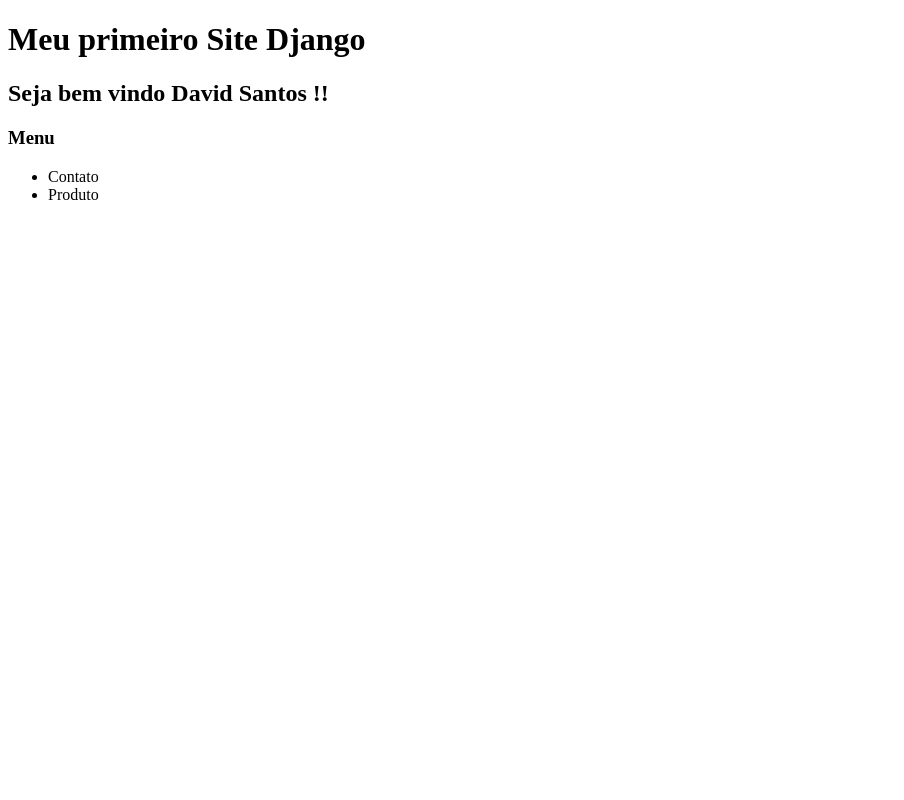
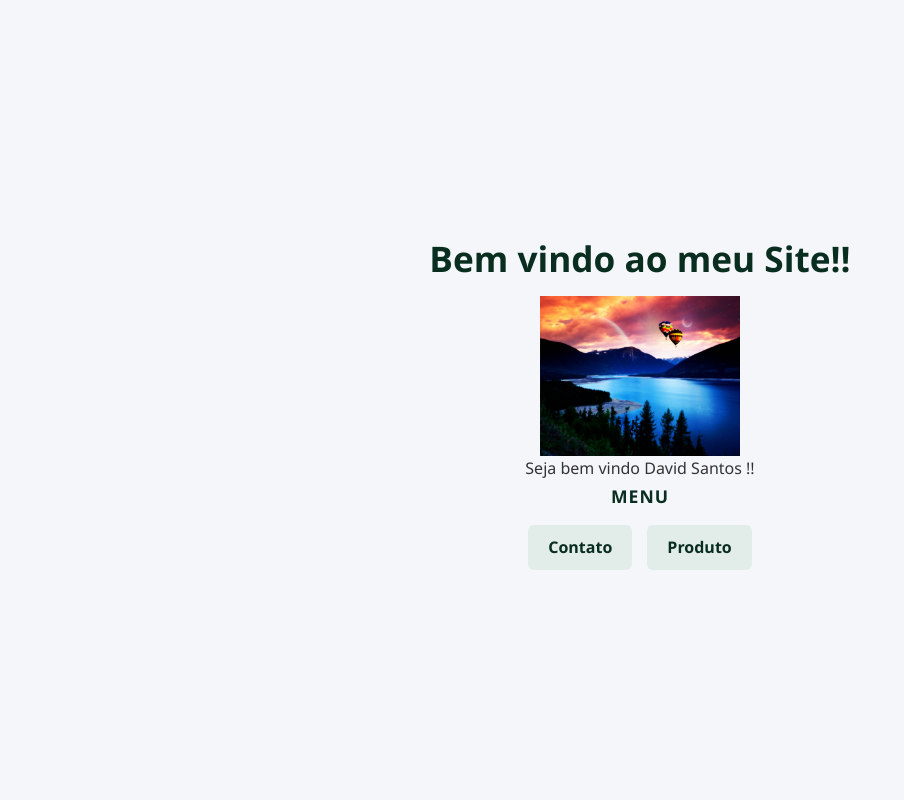
Before and after one commit to davidsansilva/MeuSite2, a Django app: page / in a window 1280 px wide. Shown: the whole page, without its empty margins (0-904 px from the left). Run offline with Django 5.2, Linux system fonts and the light colour scheme.

Commit message:
Inclusão de arquivos estaticos

```diff
--- /dev/null
+++ b/MeuApp/static/css/estilos.css
@@ -0,0 +1,83 @@
+/* Configurações Globais / Reset básico */
+* {
+    margin: 0;
+    padding: 0;
+    box-sizing: border-box;
+}
+
+body {
+    font-family: 'Segoe UI', Tahoma, Geneva, Verdana, sans-serif;
+    background-color: #f4f6f9;
+    color: #333;
+    line-height: 1.6;
+    display: flex;
+    flex-direction: column;
+    align-items: center;
+    justify-content: center;
+    min-height: 100vh;
+    padding: 20px;
+}
+
+/* Container Principal (Card) */
+.container {
+    background-color: #ffffff;
+    padding: 40px;
+    border-radius: 12px;
+    box-shadow: 0 8px 24px rgba(0, 0, 0, 0.05);
+    text-align: center;
+    max-width: 500px;
+    width: 100%;
+}
+
+/* Títulos */
+h1 {
+    color: #092e20;
+    /* Verde característico do Django */
+    font-size: 2.2rem;
+    margin-bottom: 10px;
+    font-weight: 700;
+}
+
+h2 {
+    color: #555;
+    font-size: 1.3rem;
+    font-weight: 400;
+    margin-bottom: 30px;
+}
+
+h3 {
+    color: #092e20;
+    font-size: 1.1rem;
+    text-transform: uppercase;
+    letter-spacing: 1px;
+    margin-bottom: 15px;
+    position: relative;
+}
+
+/* Menu / Lista */
+ul {
+    list-style: none;
+    display: flex;
+    justify-content: center;
+    gap: 15px;
+}
+
+li a {
+    display: inline-block;
+    text-decoration: none;
+    color: #092e20;
+    background-color: #e2ece9;
+    padding: 10px 20px;
+    border-radius: 6px;
+    font-weight: 600;
+    transition: all 0.3s ease;
+    cursor: pointer;
+}
+
+/* Efeito Hover (passar o mouse) nos botões */
+li a:hover {
+    background-color: #092e20;
+    color: #ffffff;
+    transform: translateY(-2px);
+    box-shadow: 0 4px 12px rgba(9, 46, 32, 0.2);
+}
--- /dev/null
+++ b/MeuApp/static/js/scripts.js
@@ -0,0 +1,9 @@
+// 1. Seleciona o elemento diretamente pela tag 'h1'
+const titulo = document.querySelector('h1');
+
+// 2. Adiciona o Event Listener para o evento de clique duplo ('dblclick')
+titulo.addEventListener('dblclick', function () {
+    // 3. Altera a cor de fundo do body para azul
+    document.body.style.backgroundColor = 'royalblue';
+    alert('ALERTA: VOCÊ CLICOU ERRADO!!');
+});
--- a/MeuApp/templates/contato.html
+++ b/MeuApp/templates/contato.html
@@ -1,9 +1,11 @@
+{% load static %}
 <!DOCTYPE html>
 <html lang="pt-br">
 <head>
     <meta charset="UTF-8">
     <meta name="viewport" content="width=device-width, initial-scale=1.0">
     <title>Contato</title>
+    <link rel="stylesheet" href="{% static '/css/estilos.css' %}" />
 </head>
 <body>
     <h1>Contato</h1>
--- a/MeuApp/templates/home.html
+++ b/MeuApp/templates/home.html
@@ -1,17 +1,25 @@
+{% load static %}
 <!DOCTYPE html>
 <html lang="pt-br">
 <head>
     <meta charset="UTF-8">
     <meta name="viewport" content="width=device-width, initial-scale=1.0">
     <title>Página Incial</title>
+    <link rel="stylesheet" href="{% static '/css/estilos.css' %}" />
+
 </head>
 <body>
-    <h1>Meu primeiro Site Django</h1>
+    <h1>Bem vindo ao meu Site!!</h1>
+    <img src="{% static '/img/foto.png' %}" width="200"
+
     <h2>Seja bem vindo {{ nome }} {{sobrenome}} !! </h2>
     <h3>Menu</h3>
     <ul>
         <li><a>Contato</a></li>
         <li><a>Produto</a></li>
     </ul>
+
+    <script src="{% static '/js/scripts.js' %}"></script>
+
 </body>
 </html>
--- a/MeuApp/templates/produtos.html
+++ b/MeuApp/templates/produtos.html
@@ -1,9 +1,11 @@
+{% load static %}
 <!DOCTYPE html>
 <html lang="pt-br">
 <head>
     <meta charset="UTF-8">
     <meta name="viewport" content="width=device-width, initial-scale=1.0">
     <title>Produto</title>
+    <link rel="stylesheet" href="{% static '/css/estilos.css' %}" />
 </head>
 <body>
     <h1>Conheça nossos produtos:</h1>
```
Also changed, not shown: MeuApp/static/img/foto.png (added).
